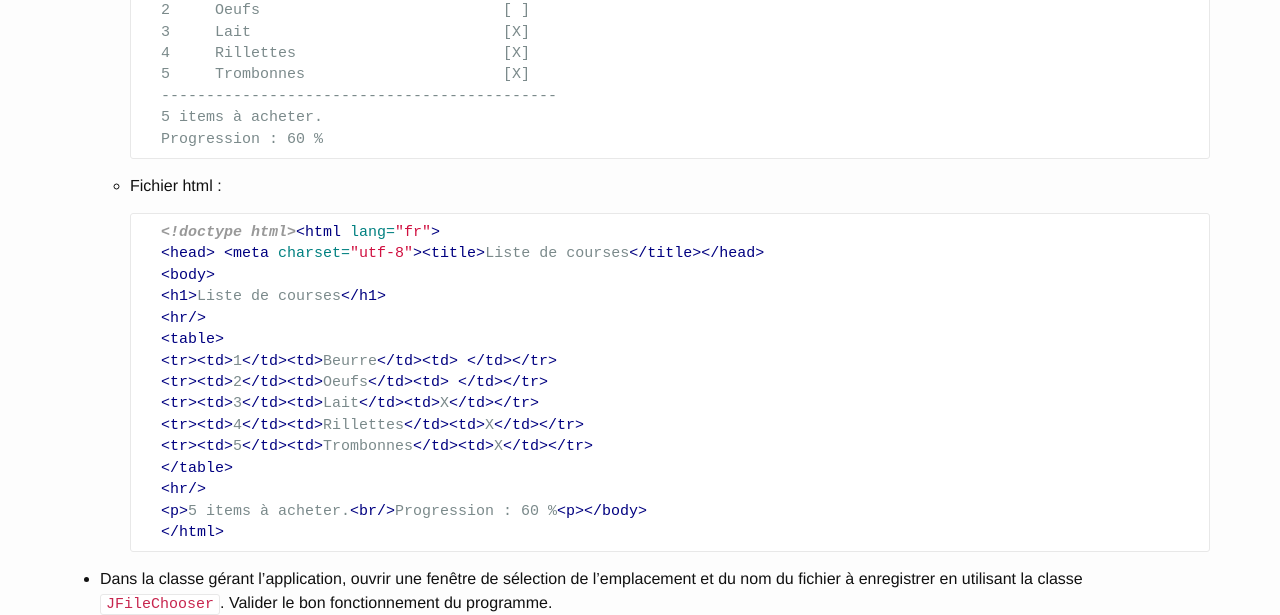
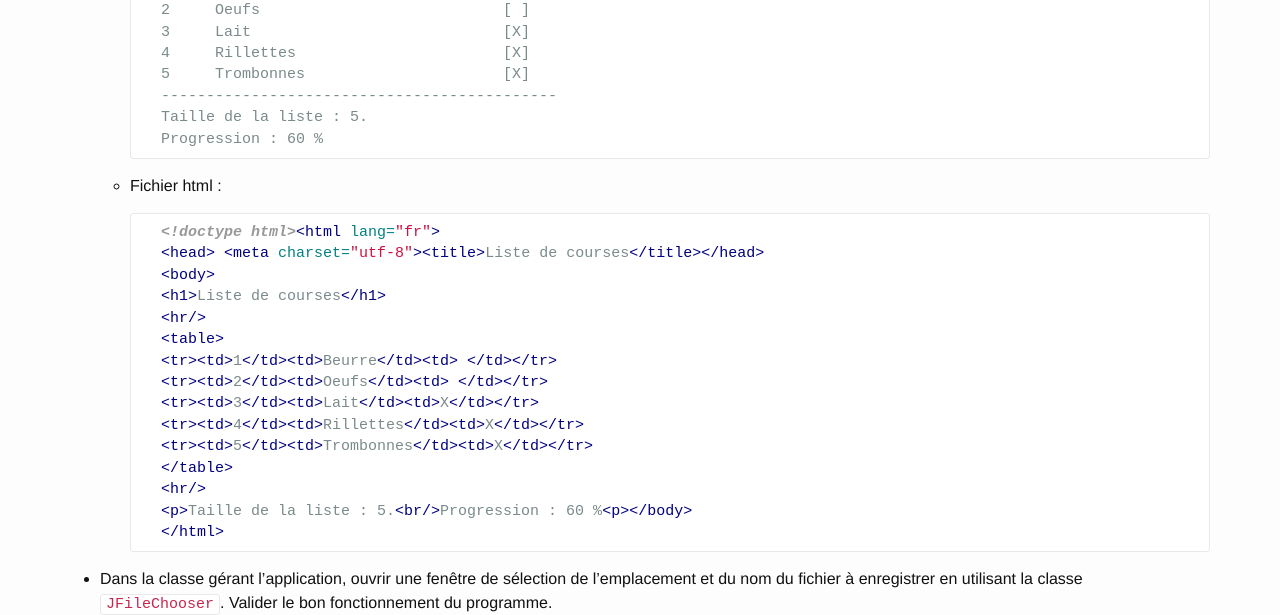
Before and after one commit to geiilyon/geiilyon.github.io, a Jekyll site: the page built from _collection_enonces/tp3.md, in a window 1280 px wide and 1400 px high, scrolled down 4327 px. Shown: the part 562-1177 px from the top of the window. Built offline with Jekyll 4.4.1, drawn with Linux system fonts in a browser that asks for light colours; nearby versions of some CDN libraries; Markdown is read by kramdown in place of the engine named in the settings; some of the changed text lies outside the part shown.

Commit message:
Mise en forme liste de courses

````diff
--- a/_collection_enonces/tp3.md
+++ b/_collection_enonces/tp3.md
@@ -195,7 +195,7 @@ Cette méthode attend un objet de type `Comparator<? super T>` (quelque chose ca
         4	Rillettes                     	[X]
         5	Trombonnes                     	[X]
         --------------------------------------------
-        5 items à acheter.
+        Taille de la liste : 5.
         Progression : 60 %
         ```
 
@@ -215,7 +215,7 @@ Cette méthode attend un objet de type `Comparator<? super T>` (quelque chose ca
         <tr><td>5</td><td>Trombonnes</td><td>X</td></tr>
         </table>
         <hr/>
-        <p>5 items à acheter.<br/>Progression : 60 %<p></body>
+        <p>Taille de la liste : 5.<br/>Progression : 60 %<p></body>
         </html>
         ```
 * Dans la classe gérant l'application, ouvrir une fenêtre de sélection de l'emplacement et du nom du fichier à enregistrer en utilisant la classe `JFileChooser`. Valider le bon fonctionnement du programme.
````
